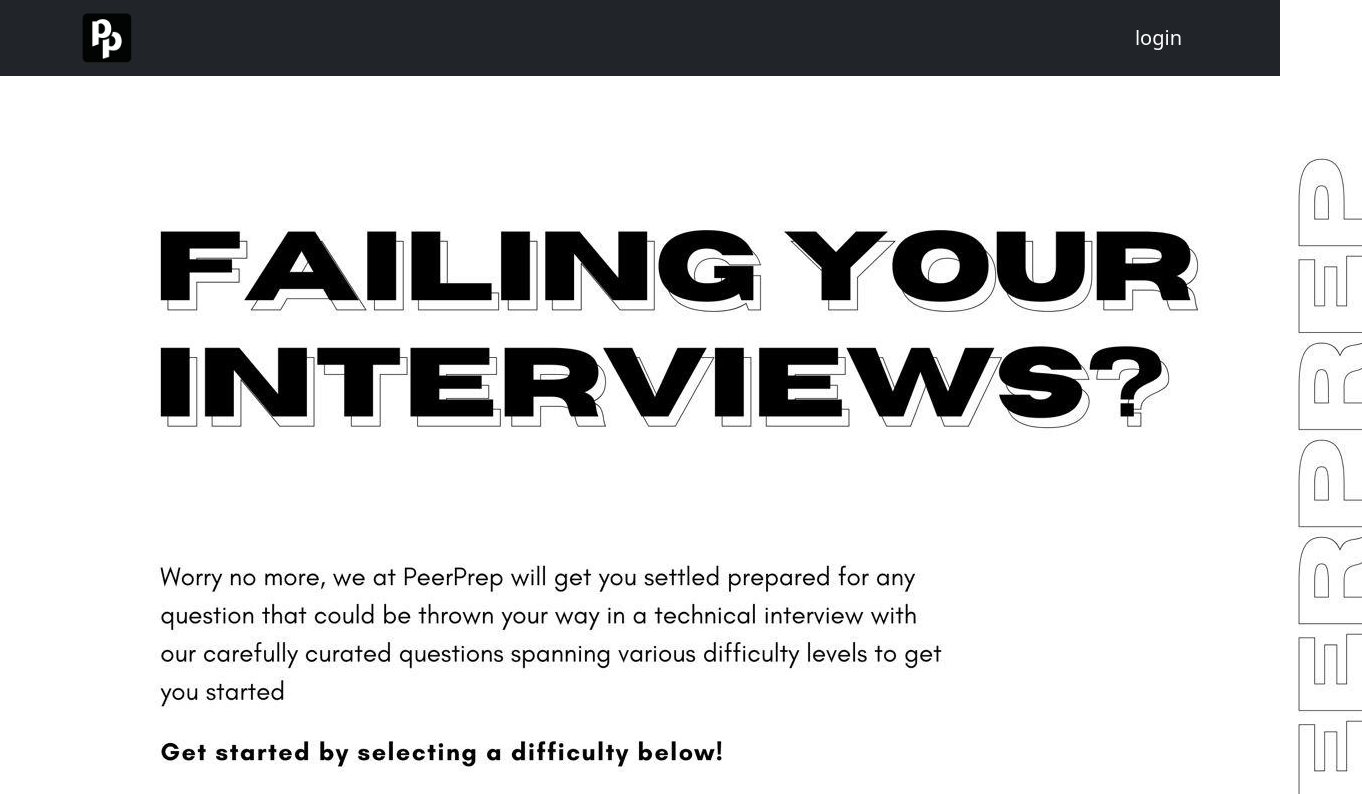
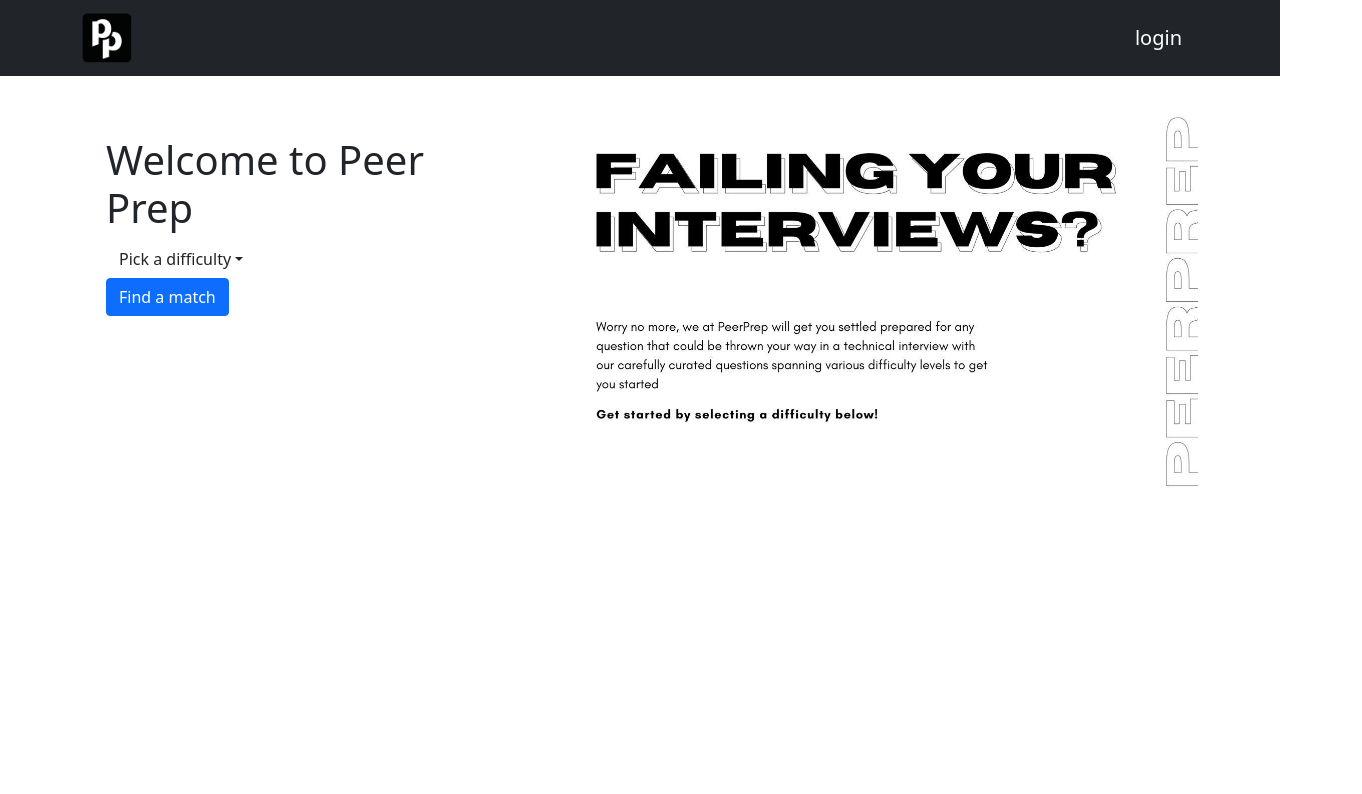
Before and after one commit to CS3219-SE-Principles-and-Patterns/cs3219-project-ay2122-2122-s1-g24, a React (Create React App) app in the folder frontend/: page / in a window 1280 px wide. Shown: the top 794 px of the page, 1362 px wide, since content can reach past the window. Built offline with nearby package versions, Linux system fonts and the light colour scheme; no server answers.

Commit message:
update home page

```diff
--- a/frontend/src/component/dropdown.js
+++ b/frontend/src/component/dropdown.js
@@ -26,10 +26,6 @@ var DropDownMenu = () => {
       transports: ['websocket']
     });
 
-    socket.current.on('assignRoom', match => {
-      history.push(`/room/${diff}/${match}`);
-    });
-
     return function cleanup() {
       socket.current.disconnect();
     };
@@ -44,6 +40,10 @@ var DropDownMenu = () => {
         auth: token
       }
     );
+
+    socket.current.on('assignRoom', match => {
+        history.push(`/room/${diff}/${match}`);
+      });
     setTimeout(() => {
         setLoading(false );
       }, 30000);
--- a/frontend/src/component/homepage.js
+++ b/frontend/src/component/homepage.js
@@ -2,17 +2,22 @@ import React from 'react';
 import DropDownMenu from './dropdown'
 import pic from '../assets/homePagePic.jpg'
 import Container from 'react-bootstrap/Container';
+import Col from 'react-bootstrap/Col'
+import Row from 'react-bootstrap/Row'
+import Image from 'react-bootstrap/Image'
+
 const Homepage = () => {
     return (
-        <div>
-            <span>
-                <Container>
-                    <img src={pic} className="d-inline-block align-top"alt="Peer Prep" />
-                </Container>
-            </span>
-            <span><DropDownMenu /></span>
-
-        </div>
+        <Container>
+            <Row>
+                <Col xs={5}>
+                    <DropDownMenu />
+                </Col>
+                <Col xs={7}>
+                    <Image src={pic} fluid className="d-inline-block align-top"alt="Peer Prep" />
+                </Col>
+            </Row>
+        </Container>
     )
 }
 
--- a/frontend/src/component/room.js
+++ b/frontend/src/component/room.js
@@ -32,12 +32,12 @@ const Room = (props) => {
 
     return (
         <div className='.room'>
-            {difficulty}
             <Container>
                 <PartnerInfo names = { names } />
                 <Question questionTitle = { questionTitle } questionDesc = { questionDesc } />
+
+                <CodeEnv id = { id } socket = { socket } />
             </Container>
-            <CodeEnv id = { id } socket = { socket } />
         </div>
     )
 }
```
Also changed, not shown: frontend/src/component/hompage.css (added, +11 -0 lines).
